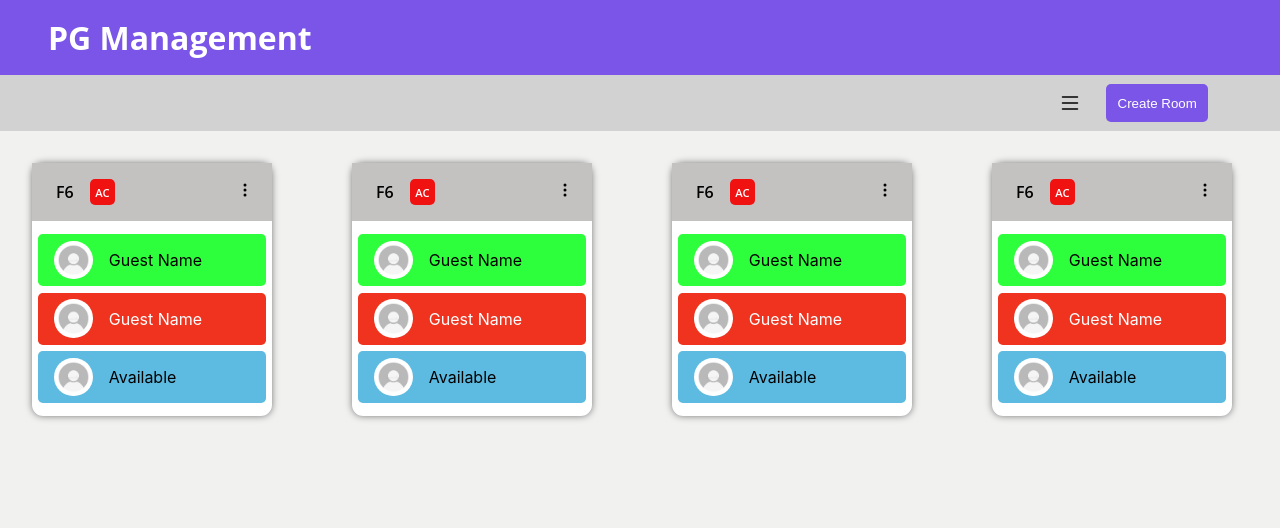
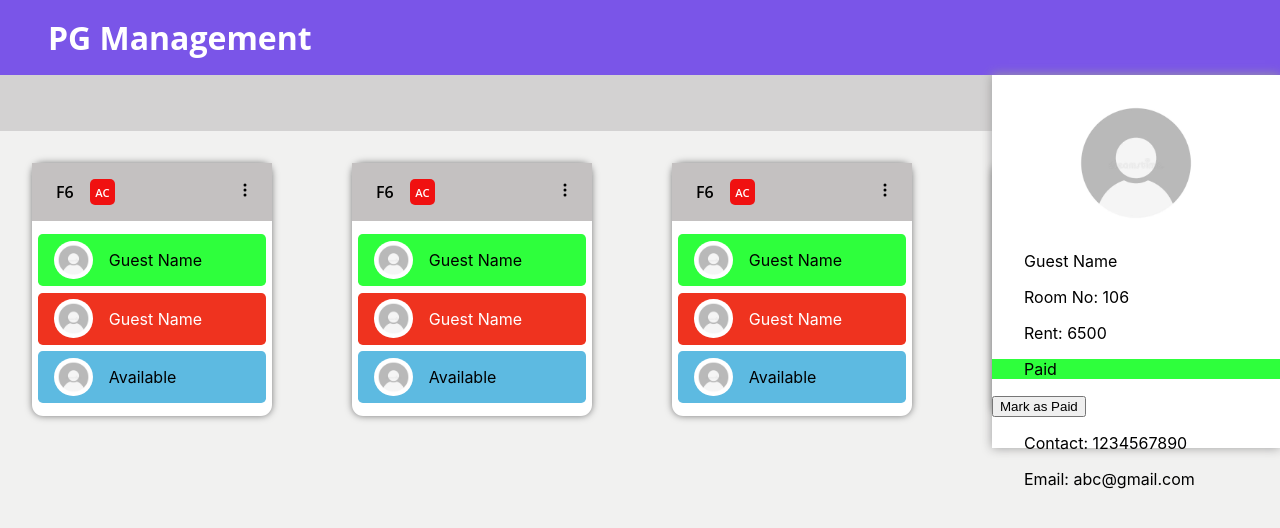
Before and after one commit to KishoreMl/PG-Management-Web, a React (Create React App) app in the folder pg-management/: page / in a window 1280 px wide. Shown: the top 528 px of the page. Built offline with nearby package versions, Linux system fonts and the light colour scheme.

Commit message:
Grid and Tile view switch

```diff
--- a/pg-management/src/App.js
+++ b/pg-management/src/App.js
@@ -1,9 +1,11 @@
 import './App.css';
 import { RoomsPage } from './components/RoomsPage/RoomsPage';
+import { Header } from './components/Header/Header';
 function App() {
 
   return (
     <div className="App">
+        <Header />
         <RoomsPage />
     </div>
   );
--- /dev/null
+++ b/pg-management/src/components/GridView/GridView.jsx
@@ -0,0 +1,49 @@
+import React from "react";
+import { RoomTile } from "../RoomTile/RoomTile";
+import './GridView.scss';
+
+export class GridView extends React.Component{
+    constructor(props)
+    {
+        super(props);
+    }
+    render()
+    {
+        const room = {
+                name: "F6",
+                type: "AC",
+                capacity: 3,
+                guests: [{
+                name: "Raghu",
+                age: 21,
+                rentPaid: true,
+                EBBillPaid: true,
+
+                },
+                {
+                name: "Ram",
+                age: 21,
+                rentPaid: true,
+                EBBillPaid: true,
+
+                },
+                {
+                name: "Saravana",
+                age: 21,
+                rentPaid: true,
+                EBBillPaid: true,
+                },]
+            }
+
+        return (
+            <div>
+                <div className="room-container">
+                    <RoomTile room={room} />
+                    <RoomTile room={room} />
+                    <RoomTile room={room} />
+                    <RoomTile room={room} />
+                </div>
+            </div>
+        )
+    }
+}
--- /dev/null
+++ b/pg-management/src/components/GridView/GridView.scss
@@ -0,0 +1,7 @@
+.room-container {
+    width: 100%;
+    position: relative;
+    display: grid;
+    grid-template-columns: 1fr 1fr 1fr 1fr;
+    padding: 2rem;
+}
--- a/pg-management/src/components/RoomsPage/RoomsPage.jsx
+++ b/pg-management/src/components/RoomsPage/RoomsPage.jsx
@@ -1,51 +1,25 @@
 import React from "react";
-import { RoomTile } from "../RoomTile/RoomTile";
-import { Header } from "../Header/Header";
 import { RightPanel } from "../RightPanel/RightPanel";
 import { ToolBar } from "../ToolBar/ToolBar";
 import { RoomsTable } from "../RoomsTable/RoomsTable";
 import './RoomsPage.scss';
+import { GridView } from "../GridView/GridView";
 
 export class RoomsPage extends React.Component{
+    constructor(props)
+    {
+        super(props);
+        this.state = {
+            currentView:'grid'
+        }
+    }
     render()
     {
-        const room = {
-                name: "F6",
-                type: "AC",
-                capacity: 3,
-                guests: [{
-                name: "Raghu",
-                age: 21,
-                rentPaid: true,
-                EBBillPaid: true,
-
-                },
-                {
-                name: "Ram",
-                age: 21,
-                rentPaid: true,
-                EBBillPaid: true,
-
-                },
-                {
-                name: "Saravana",
-                age: 21,
-                rentPaid: true,
-                EBBillPaid: true,
-                },]
-            }
         return (
-           <div className="container">
-                <Header />
-                <ToolBar />
-
-                <div className="room-container">
-                    <RoomTile room={room} />
-                    <RoomTile room={room} />
-                    <RoomTile room={room}/>
-                    <RoomTile room={room} />
-                </div>
-
+            <div className="container">
+                <RightPanel />
+                <ToolBar currentView={this.state.currentView} onViewChange={(view)=>this.setState({currentView:view})} />
+                {this.state.currentView === 'list' ? <RoomsTable /> : <GridView room={this.room} />}
             </div>
         )
     }
--- a/pg-management/src/components/RoomsPage/RoomsPage.scss
+++ b/pg-management/src/components/RoomsPage/RoomsPage.scss
@@ -1,13 +1,3 @@
 .container{
     position: relative;
-    width: 100vw;
-    height: 100%;
 }
-
-.room-container{
-    width: 100%;
-    position: relative;
-    display: grid;
-    grid-template-columns: 1fr 1fr 1fr 1fr;
-    padding: 2rem;
-}
--- a/pg-management/src/components/ToolBar/ToolBar.jsx
+++ b/pg-management/src/components/ToolBar/ToolBar.jsx
@@ -7,7 +7,7 @@ export class ToolBar extends React.Component{
     {
         super(props);
         this.state = {
-            currentView:"grid"
+            currentView:this.props.currentView
         }
     }
     render() {
@@ -17,7 +17,7 @@ export class ToolBar extends React.Component{
                     {this.state.currentView === "list" ? (
                         <svg
                             xmlns="http://www.w3.org/2000/svg"
-                            onClick={() => this.setState({currentView:"grid"})}
+                            onClick={() => { this.setState({ currentView: "grid" });this.props.onViewChange("grid") }}
                             width="22"
                             height="22"
                             fill="currentColor"
@@ -27,7 +27,7 @@ export class ToolBar extends React.Component{
                         </svg>) :
                         (<svg
                             xmlns="http://www.w3.org/2000/svg"
-                            onClick={() => this.setState({ currentView: "list" })}
+                            onClick={() => { this.setState({ currentView: "list" }); this.props.onViewChange("list") }}
                             width="24"
                             height="24"
                             fill="currentColor"
```
